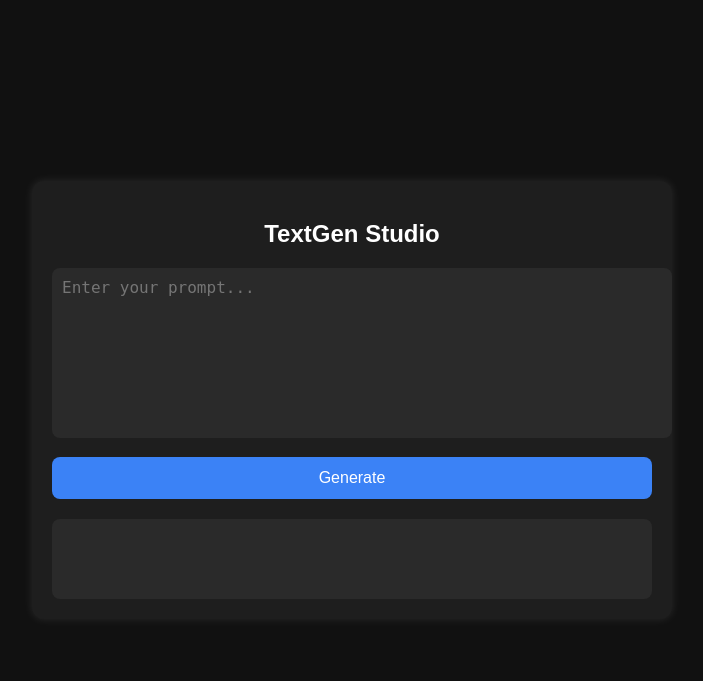
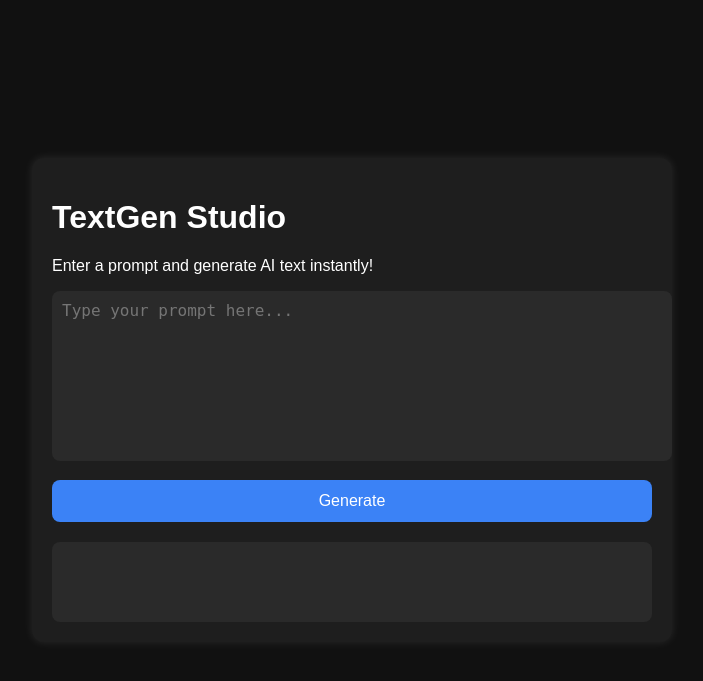
Before and after one commit to snehbarot/textgen-studio, a Flask app: page / in a window 1280 px wide. Shown: the top 681 px of the page, without its empty margins (288-991 px from the left). Run offline with Flask 3, Linux system fonts and the light colour scheme.

Commit message:
Update index.html

```diff
--- a/templates/index.html
+++ b/templates/index.html
@@ -9,15 +9,58 @@
 <body>
 
     <div class="container">
-        <h2>TextGen Studio</h2>
+        <h1>TextGen Studio</h1>
+        <p>Enter a prompt and generate AI text instantly!</p>
 
-        <textarea id="prompt" placeholder="Enter your prompt..."></textarea>
+        <textarea id="prompt" placeholder="Type your prompt here..."></textarea>
 
-        <button onclick="generateText()">Generate</button>
+        <button id="generateBtn">Generate</button>
 
         <div id="output"></div>
     </div>
 
     <script src="/static/script.js"></script>
+    <script>
+        // Attach event to button
+        document.getElementById("generateBtn").addEventListener("click", generateText);
+
+        // Press Enter in textarea also triggers generation
+        document.getElementById("prompt").addEventListener("keypress", function(e) {
+            if (e.key === "Enter" && !e.shiftKey) {
+                e.preventDefault();
+                generateText();
+            }
+        });
+
+        async function generateText() {
+            const prompt = document.getElementById("prompt").value.trim();
+            const outputDiv = document.getElementById("output");
+
+            if (!prompt) {
+                outputDiv.innerHTML = "<p style='color:red;'>Please enter a prompt.</p>";
+                return;
+            }
+
+            outputDiv.innerHTML = "<p>Generating...</p>";
+
+            try {
+                const response = await fetch("/generate", {
+                    method: "POST",
+                    headers: { "Content-Type": "application/json" },
+                    body: JSON.stringify({ prompt })
+                });
+
+                const data = await response.json();
+
+                if (data.error) {
+                    outputDiv.innerHTML = `<p style='color:red;'>${data.error}</p>`;
+                } else {
+                    outputDiv.innerHTML = `<p>${data.result}</p>`;
+                }
+            } catch (err) {
+                outputDiv.innerHTML = "<p style='color:red;'>Something went wrong. Please try again.</p>";
+            }
+        }
+    </script>
 </body>
 </html>
```
